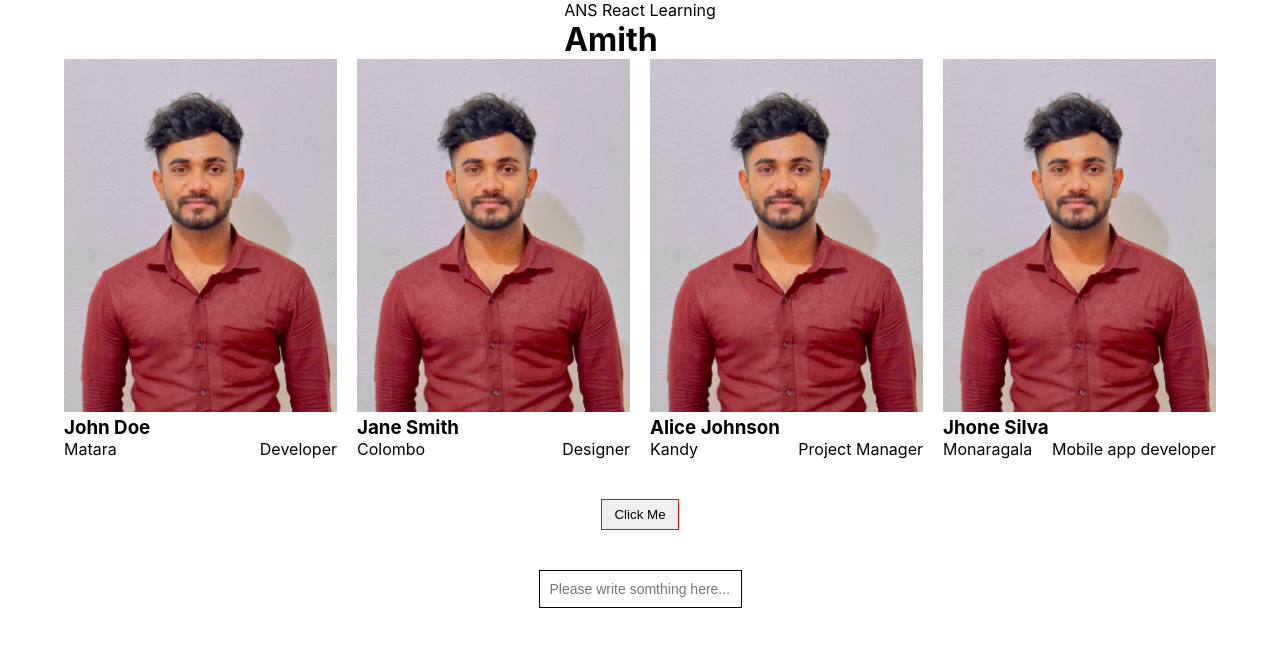
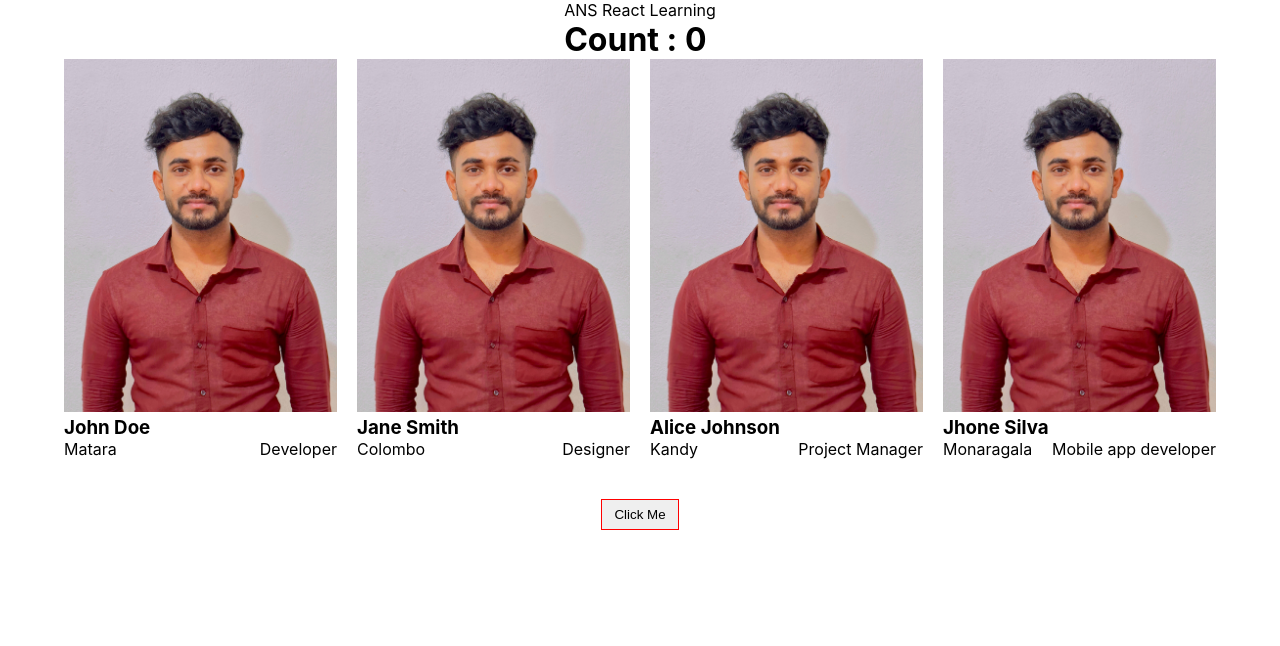
Before and after one commit to Senevirathna12/React_Study, a React (Create React App) app: page / in a window 1280 px wide. Shown: the top 646 px of the page. Built offline with nearby package versions, Linux system fonts and the light colour scheme.

Commit message:
increase Numbere using set function previouse value

```diff
--- a/src/App.js
+++ b/src/App.js
@@ -4,29 +4,23 @@ import Main from "./Components/Main";
 import myData from "./Data/myData";
 
 function App() {
-  const [name, setName] = useState("Amith");
-  const [myDataState, setMyDataState] = useState(myData);
-  const [inputval, setInputVal] = useState("");
-  const changeNameClickHandle = () => {
-    setName("Chamara");
-    setMyDataState([
-      ...myDataState,
-      {
-        name: "Amith N Senevirathna",
-        position: "Full Stack developer",
-        city: "Monaragala",
-      },
-    ]);
+
+  const [inputval, setInputVal] = useState(0);
+  const onClickHandle = () => {
+    setTimeout(()=>{
+      console.log('Clicked');
+      setInputVal((pre) => pre+1);
+    },2000)
   };
 
   return (
     <div className="mainContainer">
       <div>
         ANS React Learning
-        <h1>{name}</h1>
+        <h1>Count : {inputval}</h1>
       </div>
       <div className="mainComponent">
-        {myDataState?.map(({ name, city, position }, index) => {
+        {myData?.map(({ name, city, position }, index) => {
           return (
             <Main key={index} name={name} city={city} position={position} />
           );
@@ -34,20 +28,22 @@ function App() {
       </div>
       <br />
       <br />
+      {/* onclick function calll */}
       <button
         style={{
           frontSize: "12px",
           border: "1px solid red",
           padding: "7px 12px",
         }}
-        onClick={changeNameClickHandle}
+        onClick={onClickHandle}
       >
         Click Me
       </button>
 
       <br />
       <br />
-      <p>{inputval}</p>
+      {/* onChange function call */}
+      {/* <p>{inputval}</p>
       <input
         type="text"
         style={{ border: "1px solid black", fontSize: "14px", padding: "10px" }}
@@ -56,7 +52,10 @@ function App() {
           e.preventDefault();
           setInputVal(e.target.value);
         }}
-      />
+      /> */}
+
+
+
     </div>
   );
 }
```
